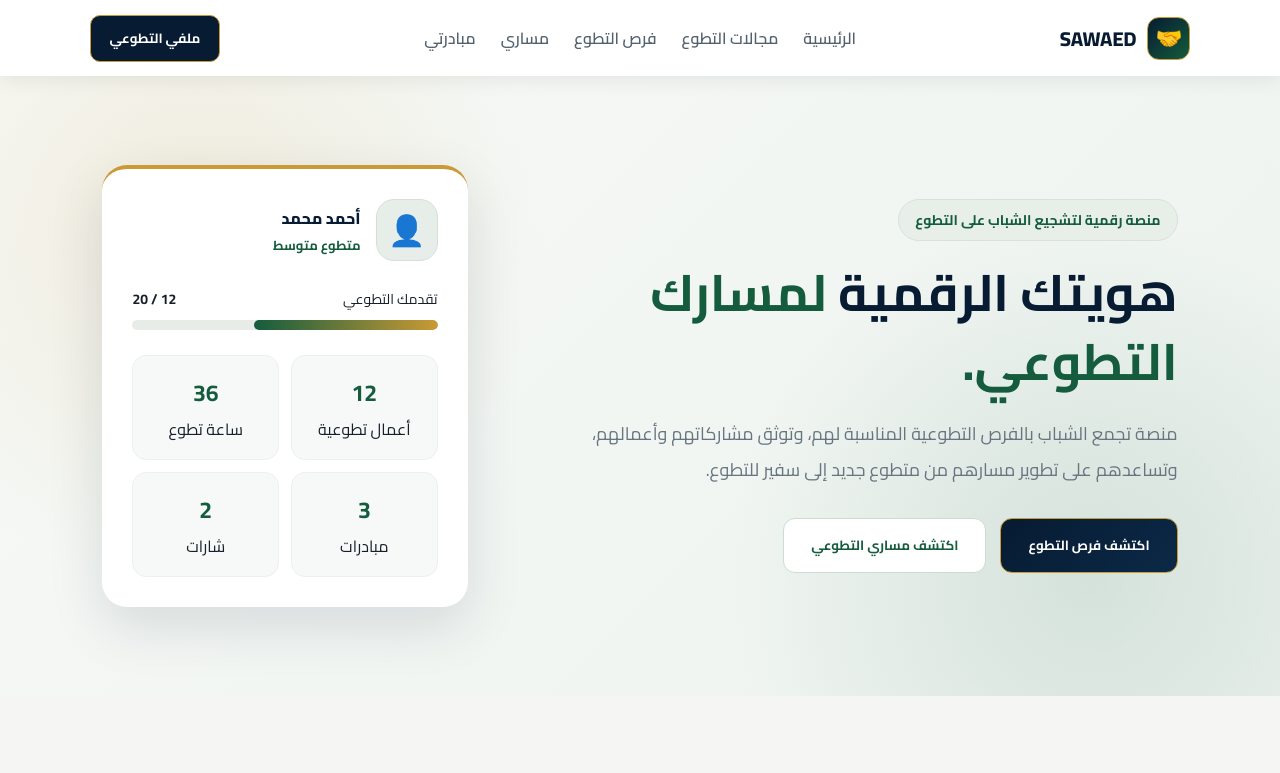
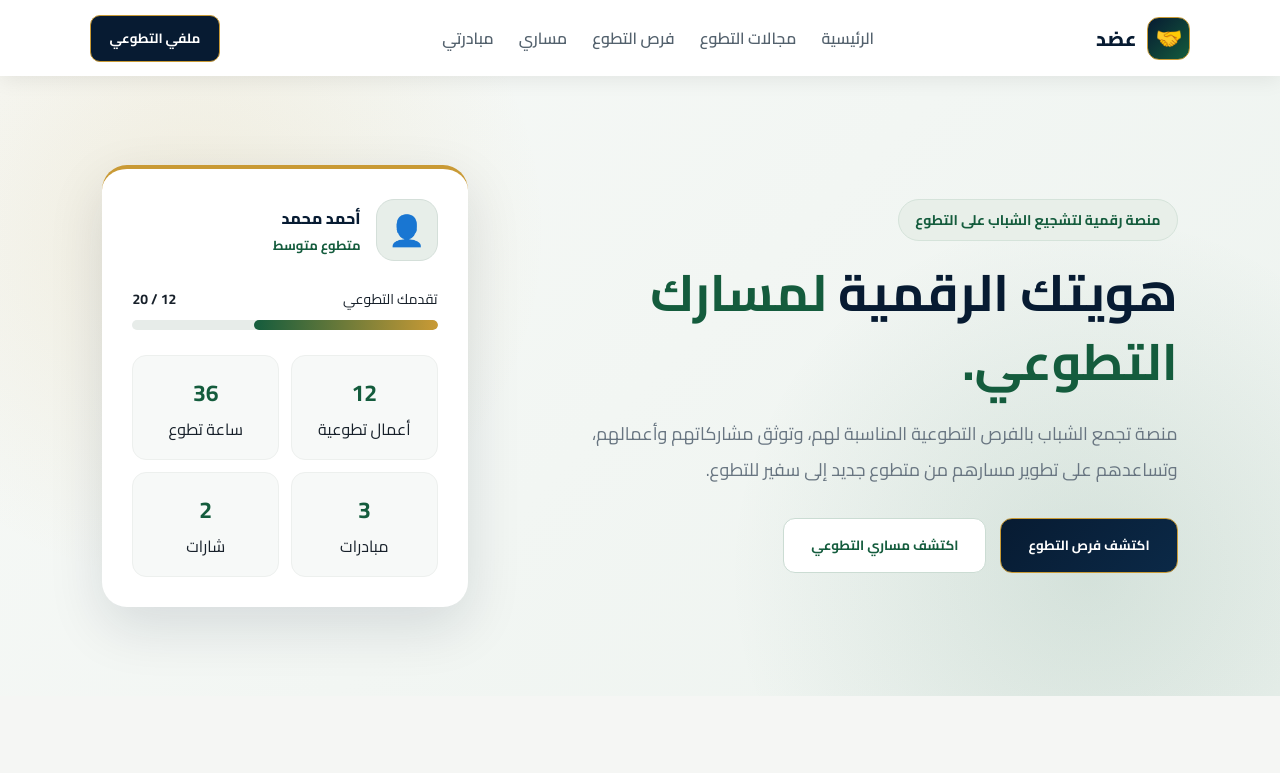
Before and after one commit to Mortetkhedidja/Volunteer-Platform, a plain HTML site: page index.html in a window 1280 px wide. Shown: the top 773 px of the page. Drawn offline with Linux system fonts and the light colour scheme.

Commit message:
Update index.html

```diff
--- a/index.html
+++ b/index.html
@@ -6,7 +6,7 @@
 <meta name="viewport" content="width=device-width, initial-scale=1.0">
 
 
- <title>   SAWAED </title>
+ <title>   عضد </title>
 
 <link rel="preconnect" href="https://fonts.googleapis.com">
 <link rel="preconnect" href="https://fonts.gstatic.com" crossorigin>
@@ -1111,7 +1111,7 @@ footer p{
 
     <div class="logo" onclick="scrollToSection('home')">
         <div class="logo-icon">🤝</div>
-                  SAWAED
+                  عضد
                     </div>
 
     <ul class="nav-links">
```
